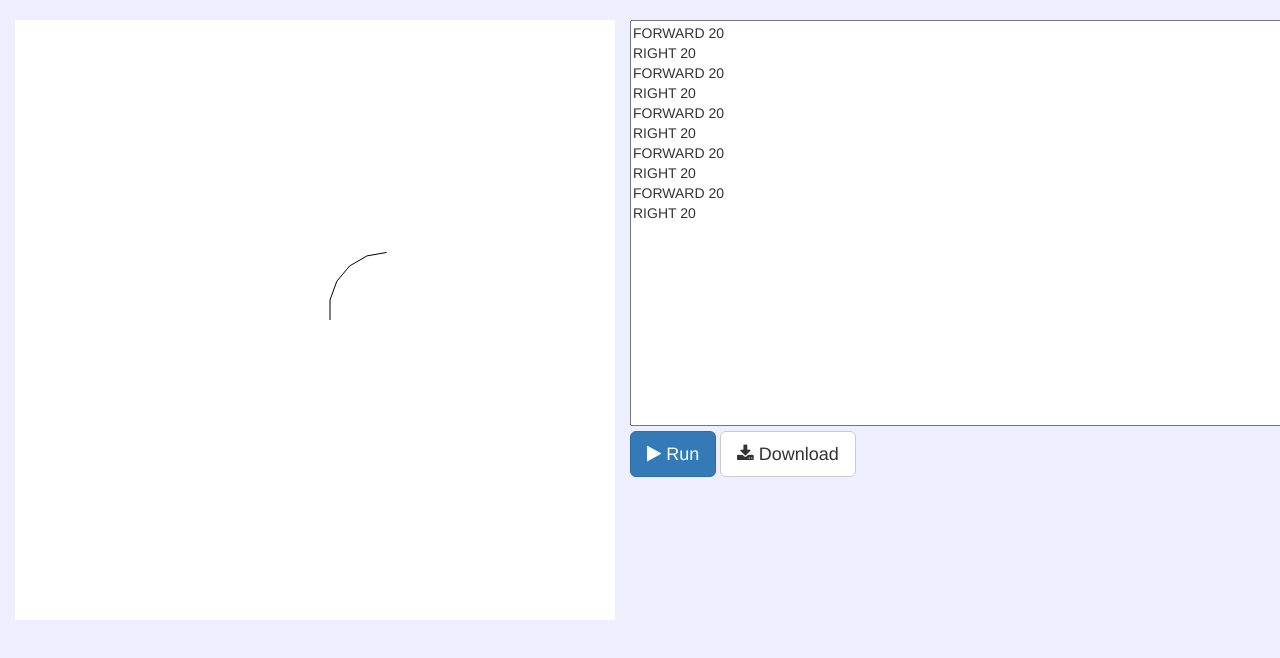
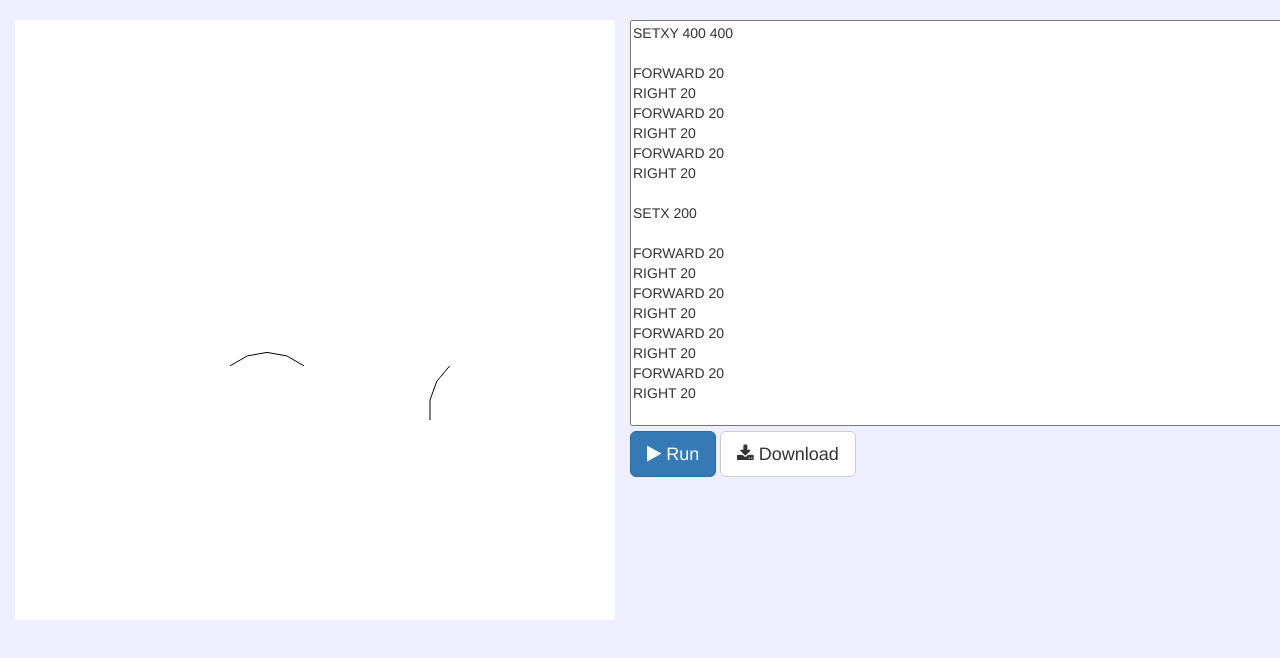
Before and after one commit to jywarren/logo-svg, a website: page index.html in a window 1280 px wide. Both pictures are taken after a click on the link "Run". Shown: the top 658 px of the page. Drawn offline with nearby package versions, Linux system fonts and the light colour scheme.

Commit message:
SETX, SETY, SETXY, whitespace handling/trimming

```diff
--- a/index.html
+++ b/index.html
@@ -25,8 +25,17 @@
     <div class="col-md-6">
 
 <textarea cols="80" rows="20" class="program">
+SETXY 400 400
+
 FORWARD 20
 RIGHT 20
+FORWARD 20
+RIGHT 20
+FORWARD 20
+RIGHT 20
+
+SETX 200
+
 FORWARD 20
 RIGHT 20
 FORWARD 20
--- a/logo-svg.js
+++ b/logo-svg.js
@@ -22,10 +22,10 @@ var LS = {
 
     for (var i = 0;i < lines.length;i++) {
 
-      var args = lines[i].split(' ');
+      var args = $.trim(lines[i]).split(' ');
       var cmd   = args[0];
 
-      this.commands[cmd].apply(this,[args]);
+      if (lines[i] != "") this.commands[cmd].apply(this,[args]);
 
     }
 
@@ -36,6 +36,16 @@ var LS = {
   },
 
   commands: {
+    "SETX": function(args) {
+      this.x = parseFloat(args[1]);
+    },
+    "SETY": function(args) {
+      this.y = parseFloat(args[1]);
+    },
+    "SETXY": function(args) {
+      this.x = parseFloat(args[1]);
+      this.y = parseFloat(args[2]);
+    },
     "LT": function(args) {
       this.angle += parseFloat(args[1]);
     },
```
Also changed, not shown: README.md.
